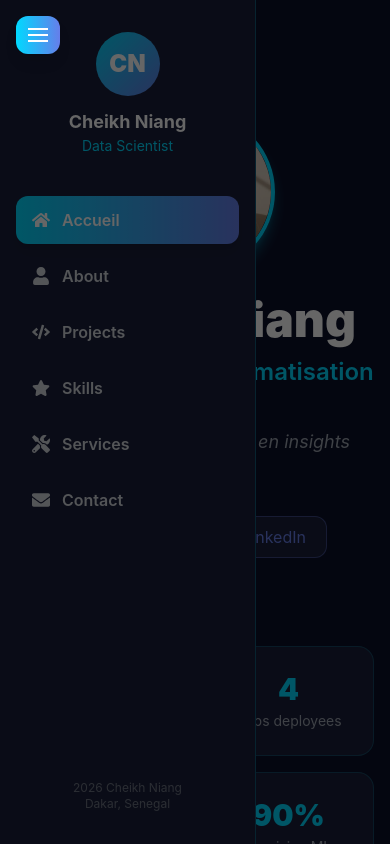
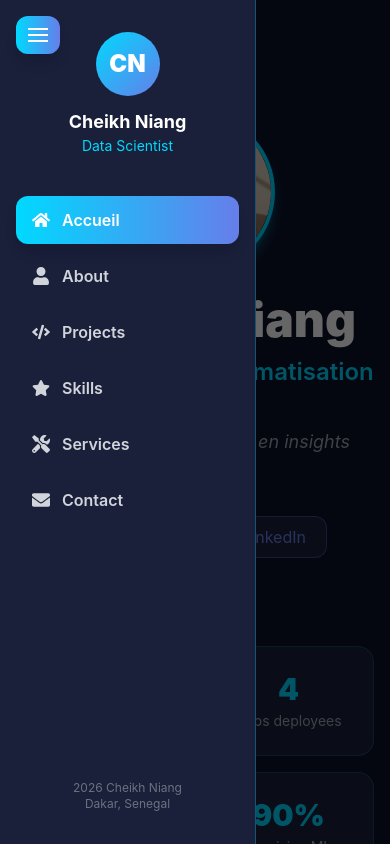
Before and after one commit to chniang/portfolio-cheikh-niang, a React (Create React App) app: page / in a window 390 px wide. Both pictures are taken after a click on the button 38 px from the left and 35 px from the top of the page. Shown: the top 844 px of the page. Built offline with nearby package versions, Linux system fonts and the light colour scheme.

Commit message:
Fix mobile sidebar Claude Code

```diff
--- a/src/App.js
+++ b/src/App.js
@@ -33,12 +33,17 @@ function App() {
         <div className="w-5 h-0.5 bg-white"></div>
       </button>
 
+      {menuOpen && (
+        <div
+          onClick={() => setMenuOpen(false)}
+          style={{ position: 'fixed', inset: 0, background: 'rgba(0,0,0,0.6)', zIndex: 9998 }}
+          className="md:hidden"
+        />
+      )}
+
       <div
-        style={{ zIndex: 9000, position: 'fixed', top: 0, left: 0, height: '100%' }}
-        className={menuOpen
-          ? 'translate-x-0 transition-transform duration-300'
-          : '-translate-x-full md:translate-x-0 transition-transform duration-300'
-        }
+        style={{ zIndex: 9999, position: 'fixed', top: 0, left: 0, height: '100%' }}
+        className={`${menuOpen ? 'translate-x-0' : '-translate-x-full'} md:translate-x-0 transition-transform duration-300`}
       >
         <Navbar
           activePage={activePage}
@@ -48,13 +53,6 @@ function App() {
           }}
         />
       </div>
-
-      {menuOpen && (
-        <div
-          onClick={() => setMenuOpen(false)}
-          style={{ position: 'fixed', inset: 0, background: 'rgba(0,0,0,0.6)', zIndex: 9500 }}
-        />
-      )}
 
       <main className="md:ml-64 flex-1 p-4 md:p-8 pt-16 md:pt-8">
         <AnimatePresence mode="wait">
```
